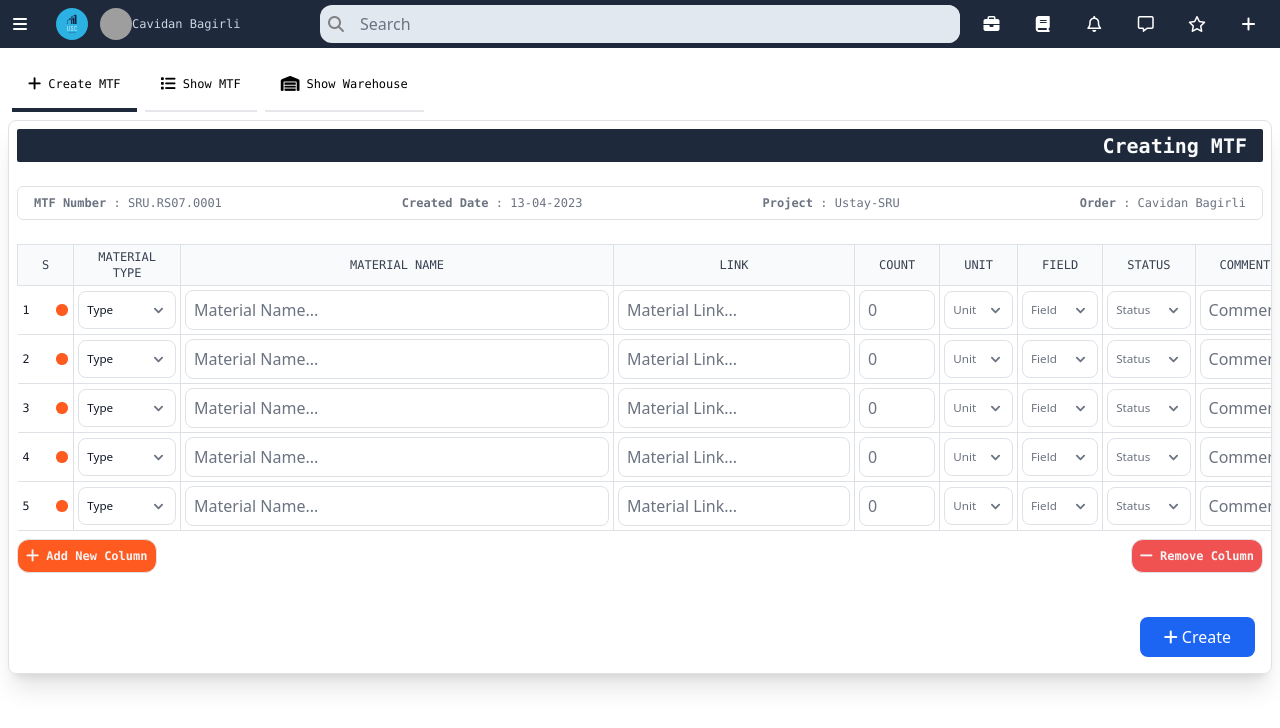
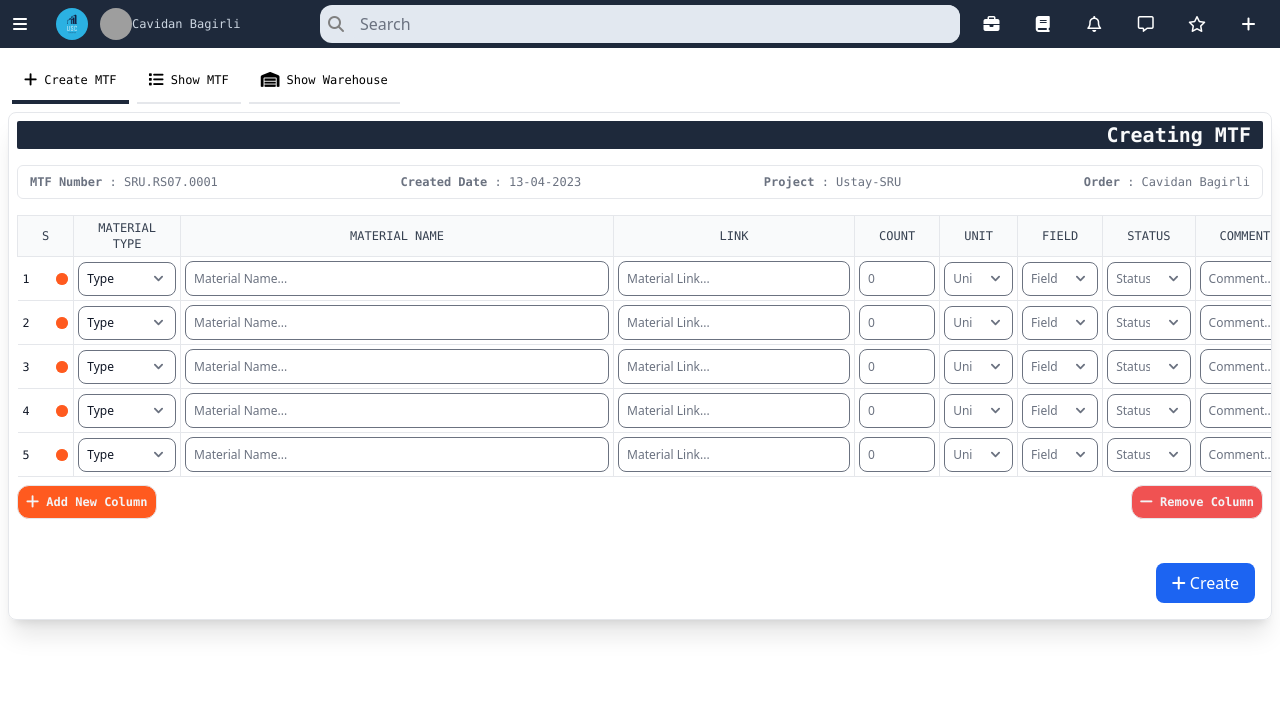
Before and after one commit to cavidanbagiri/UstaySCClient, a Vue app: page /order/createmtf in a window 1280 px wide. Shown: the top 728 px of the page. Built offline with nearby package versions, Linux system fonts and the light colour scheme; grey boxes are pictures that could not be loaded.

Commit message:
Fixing Design

```diff
--- a/index.html
+++ b/index.html
@@ -1,22 +1,32 @@
 <!DOCTYPE html>
 <html lang="en">
+
 <head>
   <meta charset="UTF-8" />
   <link rel="icon" type="image/svg+xml" href="/vite.svg" />
   <meta name="viewport" content="width=device-width, initial-scale=1.0" />
-    <link rel="stylesheet" href="https://cdnjs.cloudflare.com/ajax/libs/font-awesome/6.4.0/css/all.min.css" integrity="sha512-iecdLmaskl7CVkqkXNQ/ZH/XLlvWZOJyj7Yy7tcenmpD1ypASozpmT/E0iPtmFIB46ZmdtAc9eNBvH0H/ZpiBw==" crossorigin="anonymous" referrerpolicy="no-referrer" />
 
+  <!-- Font Awesome -->
+  <link rel="stylesheet" href="https://cdnjs.cloudflare.com/ajax/libs/font-awesome/6.4.0/css/all.min.css"
+    integrity="sha512-iecdLmaskl7CVkqkXNQ/ZH/XLlvWZOJyj7Yy7tcenmpD1ypASozpmT/E0iPtmFIB46ZmdtAc9eNBvH0H/ZpiBw=="
+    crossorigin="anonymous" referrerpolicy="no-referrer" />
+  <!-- Google Fonts -->
   <link rel="preconnect" href="https://fonts.googleapis.com">
   <link rel="preconnect" href="https://fonts.gstatic.com" crossorigin>
-<link href="https://fonts.googleapis.com/css2?family=Kanit&family=Roboto+Slab&family=Source+Code+Pro:wght@200&display=swap" rel="stylesheet">
+  <link href="https://fonts.googleapis.com/css2?family=Kanit&family=Roboto+Slab&family=Source+Code+Pro:wght@200&display=swap"
+    rel="stylesheet">
 
   <title>Vite + Vue</title>
+
 </head>
+
 <body>
   <div id="app"></div>
+
+
   <script type="module" src="/src/main.js"></script>
-    <link href="https://cdn.jsdelivr.net/npm/bootstrap@5.0.2/dist/css/bootstrap.min.css" rel="stylesheet" integrity="sha384-EVSTQN3/azprG1Anm3QDgpJLIm9Nao0Yz1ztcQTwFspd3yD65VohhpuuCOmLASjC" crossorigin="anonymous">
-    <script src="https://cdn.jsdelivr.net/npm/@popperjs/core@2.9.2/dist/umd/popper.min.js" integrity="sha384-IQsoLXl5PILFhosVNubq5LC7Qb9DXgDA9i+tQ8Zj3iwWAwPtgFTxbJ8NT4GN1R8p" crossorigin="anonymous"></script>
-<script src="https://cdn.jsdelivr.net/npm/bootstrap@5.0.2/dist/js/bootstrap.min.js" integrity="sha384-cVKIPhGWiC2Al4u+LWgxfKTRIcfu0JTxR+EQDz/bgldoEyl4H0zUF0QKbrJ0EcQF" crossorigin="anonymous"></script>
+
+
 </body>
+
 </html>
--- a/src/App.vue
+++ b/src/App.vue
@@ -5,6 +5,9 @@
 
     <Navbar/>
 
+
+
+    <Off_Canvas_Comp v-if="store.GETCANVASTOGGLE"/>
 
     <router-view></router-view>
 
@@ -23,6 +26,9 @@
   import IndexStore from './store';
   const store = IndexStore();
 
+  // const cavidan = () => {
+  //   console.log('over');
+  // }
 
   onMounted(()=>{
     initFlowbite();
--- a/src/components/design/Off_Canvas_Comp.vue
+++ b/src/components/design/Off_Canvas_Comp.vue
@@ -1,5 +1,7 @@
 <template>
-    <div class="  fixed left-0  shadow-lg z-10  bg-slate-800 pl-5 pt-3 pr-5 border-t rounded-r-lg">
+    <div class="  fixed left-0  shadow-lg z-10  bg-slate-800 pl-1 pt-3 pb-3 pr-5 border-t rounded-r-lg">
+
+
         <ul class="p-0 font-mono">
             <li class="hover:bg-slate-700 text-white rounded-lg  py-2 px-4 mt-2 cursor-pointer">
                 <span class="text-md ">
@@ -56,6 +58,7 @@
 
 <script setup>
 
+
 </script>
 
 <style lang="scss" scoped></style>
--- a/src/components/mtf_table/MTF_Table_TBody_Each_Row_Comp.vue
+++ b/src/components/mtf_table/MTF_Table_TBody_Each_Row_Comp.vue
@@ -4,7 +4,7 @@
     <th scope="row" class="w-8 font-mono font-thin text-gray-900 whitespace-nowrap dark:text-white text-center"
         style="font-size: smaller;">
         <div class="flex justify-between items-center px-1">
-            <span>{{ each.id }}</span>
+            <span>{{ each.s }}</span>
             <span class="relative flex h-3 w-3">
                 <span class="animate-ping absolute inline-flex h-full w-full rounded-full bg-orange-400 opacity-75"></span>
                 <span class="relative inline-flex rounded-full h-3 w-3 bg-orange-500"></span>
@@ -15,7 +15,7 @@
     <th scope="row" class="p-1 font-mono font-thin border text-gray-900 whitespace-nowrap dark:text-white"
         style="font-size: smaller;">
         <!-- <input class="border outline-none font-sans rounded-lg w-full h-full p-2" type="text" placeholder="Material Type..."> -->
-        <select class="border outline-none font-sans rounded-lg w-full h-full p-2" v-model="each.type">
+        <select class="border outline-none font-sans rounded-lg w-full h-full p-2 text-xs" v-model="each.type">
             <option disabled value="">Type</option>
             <option>Project</option>
             <option>Consumables</option>
@@ -23,24 +23,24 @@
         </select>
     </th>
     <!-- Material Name -->
-    <td class="p-1 font-mono font-thin border text-gray-900 whitespace-nowrap dark:text-white" style="font-size: smaller;">
-        <input class="border outline-none font-sans rounded-lg w-full h-full p-2" type="text" placeholder="Material Name..."
+    <td class="p-1 font-mono font-thin border text-gray-900 whitespace-nowrap dark:text-white">
+        <input class="border outline-none font-sans rounded-lg w-full h-full p-2 text-xs" type="text" placeholder="Material Name..."
             v-model=each.name>
     </td>
     <!-- Material Link -->
-    <td class="p-1 font-mono font-thin border text-gray-900 whitespace-nowrap dark:text-white" style="font-size: smaller;">
-        <input class="border outline-none font-sans rounded-lg w-full h-full p-2" type="text" placeholder="Material Link..."
+    <td class="p-1 font-mono font-thin border text-gray-900 whitespace-nowrap dark:text-white">
+        <input class="border outline-none font-sans rounded-lg w-full h-full p-2 text-xs" type="text" placeholder="Material Link..."
             v-model=each.link>
     </td>
     <!-- Material Count -->
-    <td class="p-1 border" style="font-size: smaller;">
-        <input class="border outline-none font-sans rounded-lg w-full h-full p-2" type="text" placeholder="Count..."
+    <td class="p-1 border">
+        <input class="border outline-none font-sans rounded-lg w-full h-full p-2 text-xs" type="text" placeholder="Count..."
             v-model=each.count>
     </td>
     <!-- Material Unit -->
     <td class="p-1 border" style="font-size: smaller;">
         <!-- <input class="border outline-none font-sans rounded-lg w-full h-full p-2 " type="text" placeholder="Unit..."> -->
-        <select class="border outline-none font-sans rounded-lg w-full h-full p-2" v-model="each.unit">
+        <select class="border outline-none font-sans rounded-lg w-full h-full p-2 text-xs" v-model="each.unit">
             <option disabled value="">Unit</option>
             <option>Adet</option>
             <option>M2</option>
@@ -50,9 +50,9 @@
         </select>
     </td>
     <!-- Area Field -->
-    <td class="p-1 border" style="font-size: smaller;">
+    <td class="p-1 border">
         <!-- <input class="border outline-none font-sans rounded-lg w-full h-full p-2" type="text" placeholder="Field..."> -->
-        <select class="border outline-none font-sans rounded-lg w-full h-full p-2" v-model="each.field">
+        <select class="border outline-none font-sans rounded-lg w-full h-full p-2 text-xs" v-model="each.field">
             <option disabled value="">Field</option>
             <option>PR-2</option>
             <option>Derjisnkoe</option>
@@ -62,7 +62,7 @@
     <!-- Material Status -->
     <td class="p-1 border" style="font-size: smaller;">
         <!-- <input class="border outline-none font-sans rounded-lg w-full h-full p-2" type="text" placeholder="Status..."> -->
-        <select class="border outline-none font-sans rounded-lg w-full h-full p-2" v-model="each.status">
+        <select class="border outline-none font-sans rounded-lg w-full h-full p-2 text-xs" v-model="each.status">
             <option disabled value="">Status</option>
             <option>
                 <span>
@@ -78,7 +78,7 @@
     </td>
     <!-- Comment Section -->
     <td class="p-1 border" style="font-size: smaller;">
-        <input class="border outline-none font-sans rounded-lg w-full h-full p-2" type="text" placeholder="Comment..."
+        <input class="border outline-none font-sans rounded-lg w-full h-full p-2 text-xs" type="text" placeholder="Comment..."
             v-model=each.comment>
     </td>
 
@@ -92,7 +92,7 @@ import {ref, watchEffect} from 'vue';
 const prop = defineProps(['id', 'order_list']);
 
 const each = ref({
-    id: prop?.id,
+    s: prop?.id,
     type: ref(''),
     name: ref(''),
     link: ref(''),
@@ -100,7 +100,10 @@ const each = ref({
     unit: ref(''),
     field: ref(''),
     status: ref(''),
-    comment: ref('')
+    comment: ref(''),
+    ProjectModelId: 1,
+    UserModelId: 1,
+    DepartmentModelId: 1
 });
 
 watchEffect(()=>{
--- a/src/views/MTFPage.vue
+++ b/src/views/MTFPage.vue
@@ -10,8 +10,9 @@
             <span :class="tab_num===2 ? 'border-b-slate-800 border-b-4 ' : ''" @click="changeTabe(2)" class=" text-xs text-black p-3 mx-1 border-b-2  cursor-pointer" > <i class="fa-solid fa-warehouse fa-lg "></i> Show Warehouse</span>
 
         </div>
-
-        <component :is="tabs[tab_num]" />
+        <keep-alive>
+            <component :is="tabs[tab_num]" />
+        </keep-alive>
 
     </div>
 </template>
```
Also changed, not shown: src/layouts/Navbar.vue (+44 -23 lines). Lines whose indentation alone changed are shown as unchanged.
